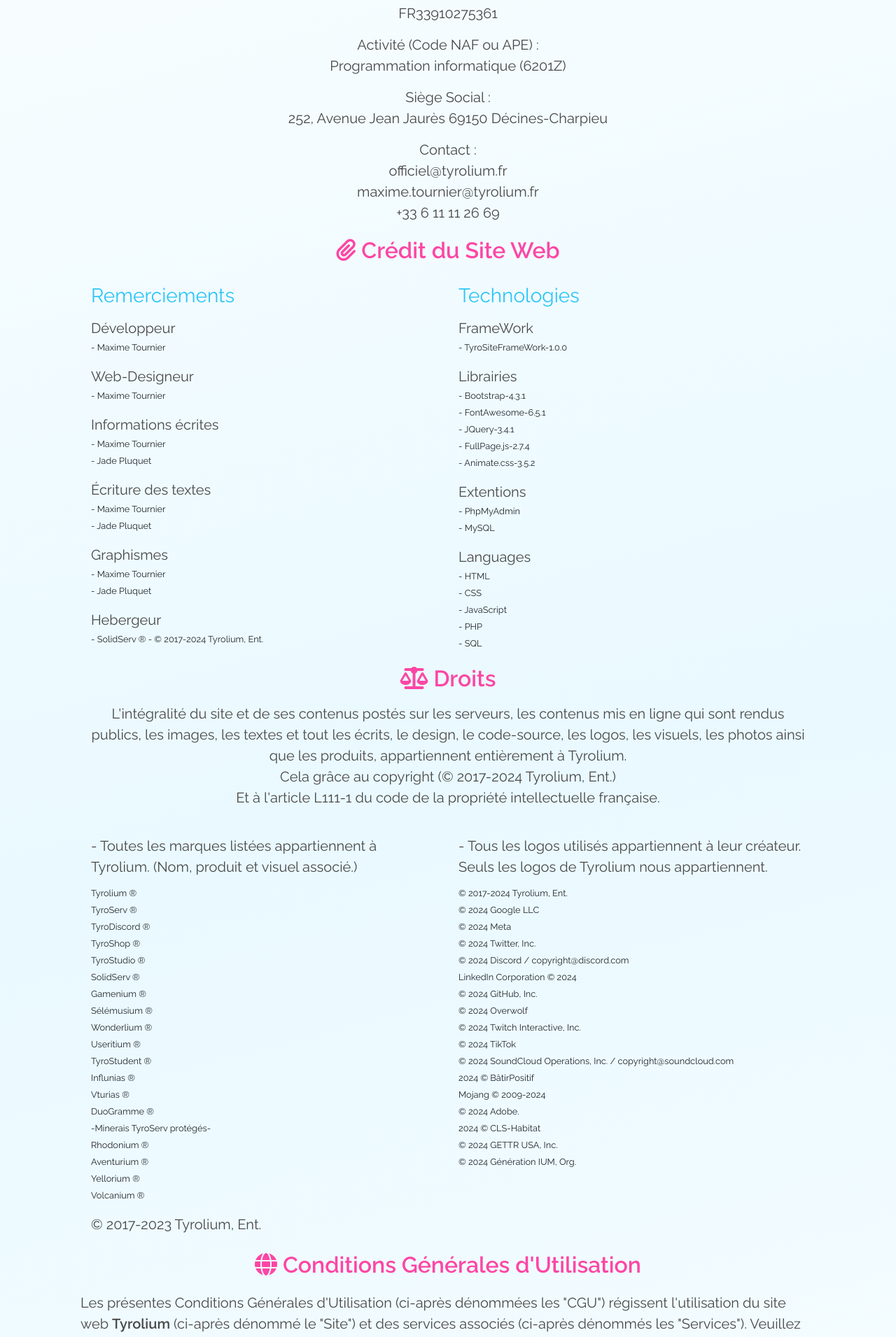
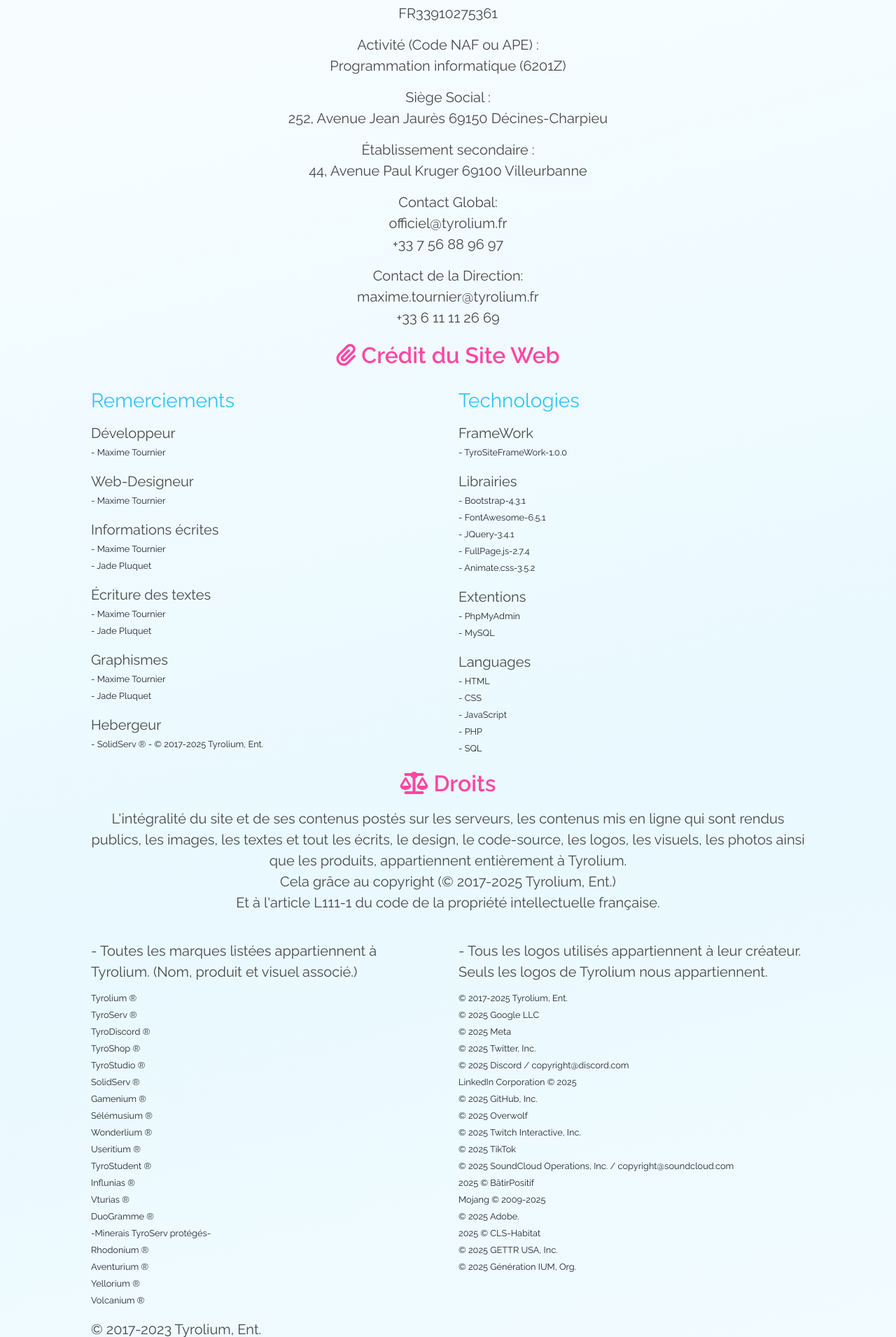
Before and after one commit to TheMaxium69/Vturias-WebSite, a PHP site: page /legal.php in a window 1280 px wide. Shown: the part 725-2636 px from the top of the page at 70% size. Run offline with PHP 8.4, Linux system fonts and the light colour scheme; some libraries are stand-ins or nearby versions.

Commit message:
update legal et home page

```diff
--- a/js/scroll.js
+++ b/js/scroll.js
@@ -79,8 +79,8 @@ $(document).ready(function () {
         scrollBar: true,
         responsiveWidth: 400,
         navigation: true,
-        navigationTooltips: ["Vue", "À propos", "Vtuber", "Création", "Partenaire", "Contact", "Fin"],
-        anchors: ["view", "about", "vtuber", "create", "partenaire", "contact", "end"],
+        navigationTooltips: ["Vue", "À propos", "Création", "Partenaire", "Contact", "Fin"],
+        anchors: ["view", "about", "create", "partenaire", "contact", "end"],
         menu: "#myMenu",
         fitToSection: false,
 
--- a/legal.php
+++ b/legal.php
@@ -18,13 +18,15 @@
                 <h2 style="text-align: center; margin-bottom: 20px; color: var(--color-primary)"><i class="fas fa-scroll"></i> Administratif de l'entreprise</h2>
                 <p><strong>Vturias est un projet appartenant à Tyrolium</strong></p>
                 <p>Tyrolium est une entreprise à but lucratif, toute création de l'entreprise nous appartient.</p>
-                <p>Copyright © Tyrolium. 2024<br> © 2017-2024 Tyrolium, Ent.<br>All Right Reserved ©Tyrolium</p>
+                <p>Copyright © Tyrolium. <?= date("Y"); ?><br> © 2017-<?= date("Y"); ?> Tyrolium, Ent.<br>All Right Reserved ©Tyrolium</p>
                 <p>Fondé par Maxime Tournier</p>
                 <p>Siret : <br> 91027536100012</p>
                 <p>Numéro TVA : <br> FR33910275361</p>
                 <p>Activité (Code NAF ou APE) : <br> Programmation informatique (6201Z)</p>
                 <p>Siège Social : <br> 252, Avenue Jean Jaurès 69150 Décines-Charpieu</p>
-                <p>Contact : <br> officiel@tyrolium.fr <br> maxime.tournier@tyrolium.fr<br> +33 6 11 11 26 69</p>
+                <p>Établissement secondaire : <br> 44, Avenue Paul Kruger 69100 Villeurbanne</p>
+                <p>Contact Global: <br> officiel@tyrolium.fr <br>  +33 7 56 88 96 97</p>
+                <p>Contact de la Direction: <br> maxime.tournier@tyrolium.fr<br> +33 6 11 11 26 69</p>
             </div>
             <h2 style="margin-top: 20px;text-align: center; color: var(--color-primary)"><i class="fas fa-paperclip"></i> Crédit du Site Web</h2>
             <div class="row">
@@ -44,7 +46,7 @@
                     <small>- Maxime Tournier</small><br>
                     <small>- Jade Pluquet</small><br>
                     <p class="no-p">Hebergeur</p>
-                    <small>- SolidServ ® - © 2017-2024 Tyrolium, Ent.</small><br>
+                    <small>- SolidServ ® - © 2017-<?= date("Y"); ?> Tyrolium, Ent.</small><br>
                 </div>
                 <div class="col-6 textmore">
                     <h3 style="margin-bottom: 12px; margin-top: 20px;color: var(--color-secondary)"> Technologies</h3>
@@ -73,7 +75,7 @@
             <h2 style="margin-top: 20px;text-align: center; margin-bottom: 10px; color: var(--color-primary)"><i class="fas fa-balance-scale"></i> Droits</h2>
             <div style="text-align: center">
                 <p class="no-p bold">L'intégralité du site et de ses contenus postés sur les serveurs, les contenus mis en ligne qui sont rendus publics, les images, les textes et tout les écrits, le design, le code-source, les logos, les visuels, les photos ainsi que les produits, appartiennent entièrement à Tyrolium.
-                    <br>Cela grâce au copyright (© 2017-2024 Tyrolium, Ent.)
+                    <br>Cela grâce au copyright (© 2017-<?= date("Y"); ?> Tyrolium, Ent.)
                     <br>Et à l'article L111-1 du code de la propriété intellectuelle française.</p>
             </div>
             <br>
@@ -105,23 +107,23 @@
                 <div class="col-6 textmore">
                     <p class="no-p" style="margin-bottom: 10px">- Tous les logos utilisés appartiennent à leur créateur.
                         Seuls les logos de Tyrolium nous appartiennent.</p>
-                    <small>© 2017-2024 Tyrolium, Ent.</small><br>
-                    <small>© 2024 Google LLC</small><br>
-                    <small>© 2024 Meta</small><br>
-                    <small>© 2024 Twitter, Inc.</small><br>
-                    <small>© 2024 Discord / copyright@discord.com</small><br>
-                    <small>LinkedIn Corporation © 2024</small><br>
-                    <small>© 2024 GitHub, Inc.</small><br>
-                    <small>© 2024 Overwolf</small><br>
-                    <small>© 2024 Twitch Interactive, Inc.</small><br>
-                    <small>© 2024 TikTok</small><br>
-                    <small>© 2024 SoundCloud Operations, Inc. / copyright@soundcloud.com</small><br>
-                    <small>2024 © BâtirPositif</small><br>
-                    <small>Mojang © 2009-2024</small><br>
-                    <small>© 2024 Adobe.</small><br>
-                    <small>2024 © CLS-Habitat</small><br>
-                    <small>© 2024 GETTR USA, Inc.</small><br>
-                    <small>© 2024 Génération IUM, Org.</small><br>
+                    <small>© 2017-<?= date("Y"); ?> Tyrolium, Ent.</small><br>
+                    <small>© <?= date("Y"); ?> Google LLC</small><br>
+                    <small>© <?= date("Y"); ?> Meta</small><br>
+                    <small>© <?= date("Y"); ?> Twitter, Inc.</small><br>
+                    <small>© <?= date("Y"); ?> Discord / copyright@discord.com</small><br>
+                    <small>LinkedIn Corporation © <?= date("Y"); ?></small><br>
+                    <small>© <?= date("Y"); ?> GitHub, Inc.</small><br>
+                    <small>© <?= date("Y"); ?> Overwolf</small><br>
+                    <small>© <?= date("Y"); ?> Twitch Interactive, Inc.</small><br>
+                    <small>© <?= date("Y"); ?> TikTok</small><br>
+                    <small>© <?= date("Y"); ?> SoundCloud Operations, Inc. / copyright@soundcloud.com</small><br>
+                    <small><?= date("Y"); ?> © BâtirPositif</small><br>
+                    <small>Mojang © 2009-<?= date("Y"); ?></small><br>
+                    <small>© <?= date("Y"); ?> Adobe.</small><br>
+                    <small><?= date("Y"); ?> © CLS-Habitat</small><br>
+                    <small>© <?= date("Y"); ?> GETTR USA, Inc.</small><br>
+                    <small>© <?= date("Y"); ?> Génération IUM, Org.</small><br>
                 </div>
                 <div style="text-align: start">
                     <h2 style="text-align: center; margin-bottom: 20px; color: var(--color-primary)"><i class="fas fa-globe"></i> Conditions Générales d'Utilisation</h2>
@@ -188,7 +190,7 @@
 <div class="section fp-auto-height"  data-anchor="end">
 
     <div class="text-center p-4" style="background-color: rgba(0, 0, 0, 0.05);">
-        Copyright © 2017-2024 All Rights Reserved by <a class="text-reset fw-bold" href="https://tyrolium.fr/">Tyrolium</a>.
+        Copyright © 2017-<?= date("Y"); ?> All Rights Reserved by <a class="text-reset fw-bold" href="https://tyrolium.fr/">Tyrolium</a>.
 
         <div id="reseau-footer">
             <div class="nav-item active">
```
Also changed, not shown: index.php (+40 -40 lines).
